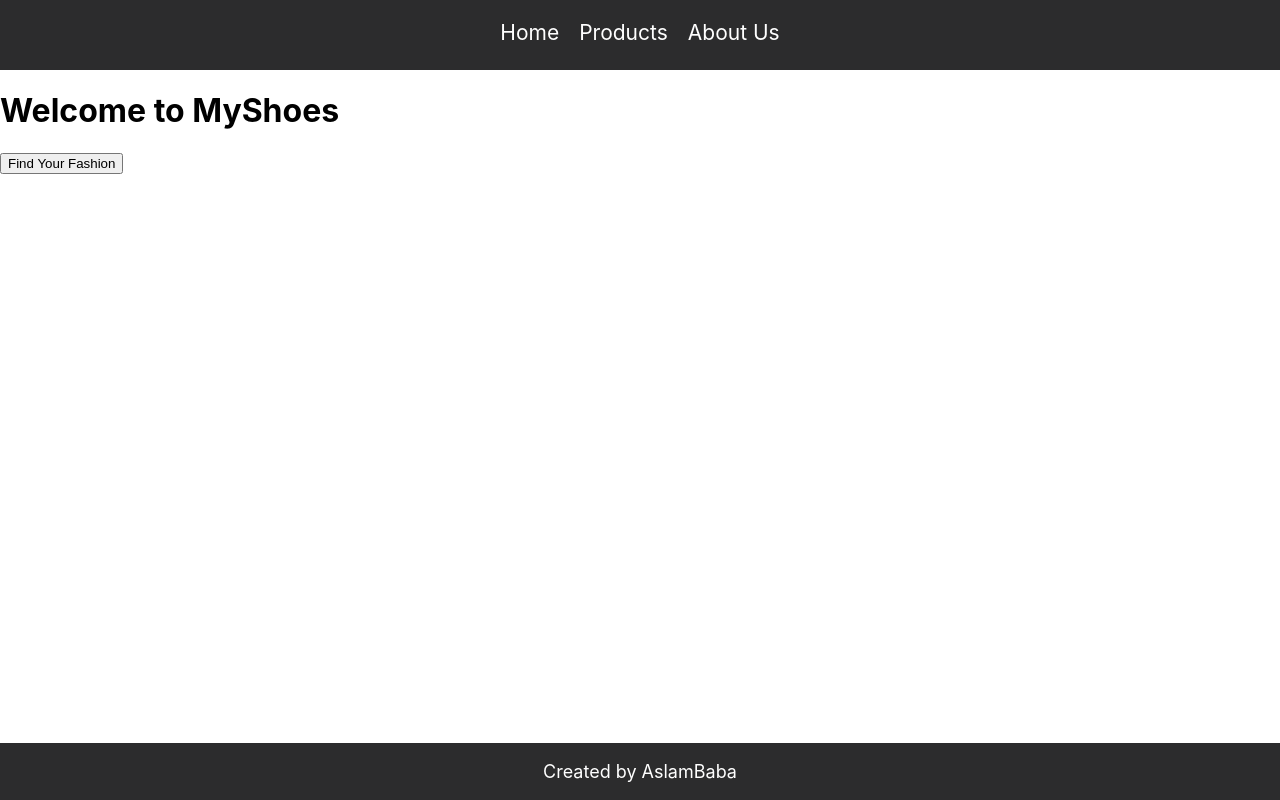
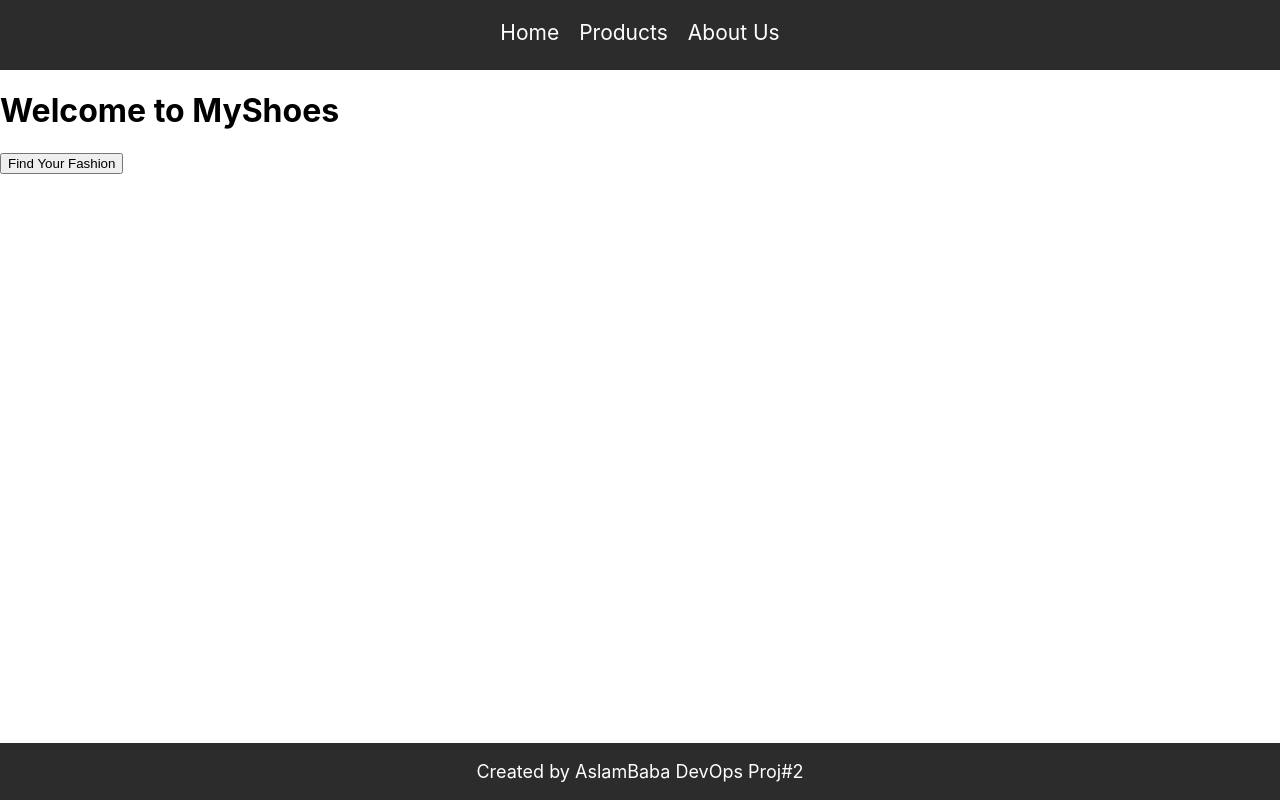
Before and after one commit to aslambaba/MyShoes, a React (Create React App) app: page / in a window 1280 px wide. Built offline with nearby package versions, Linux system fonts and the light colour scheme.

Commit message:
Update Footer.js

```diff
--- a/src/Components/Footer.js
+++ b/src/Components/Footer.js
@@ -16,7 +16,7 @@ function Footer() {
     const classes = useStyles();
     return (
         <div className={classes.root}>
-            <p>Created by AslamBaba</p>
+            <p>Created by AslamBaba DevOps Proj#2</p>
         </div>
   );
 }
```
